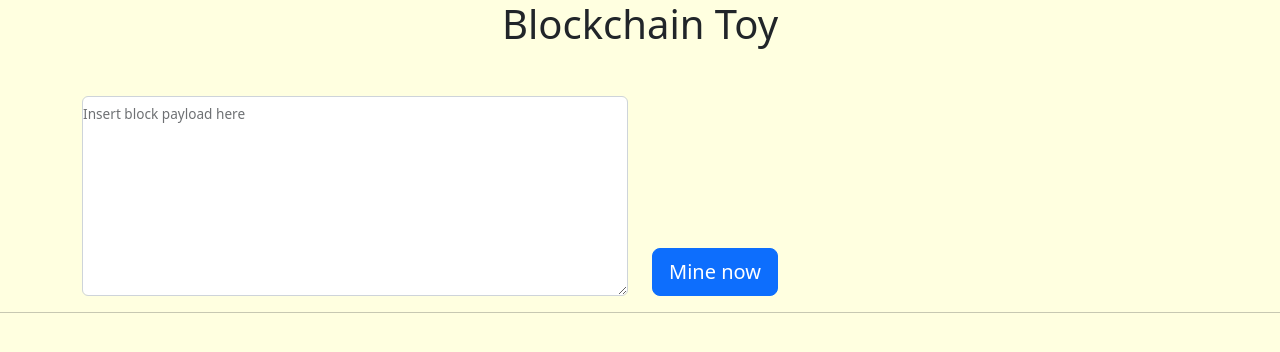
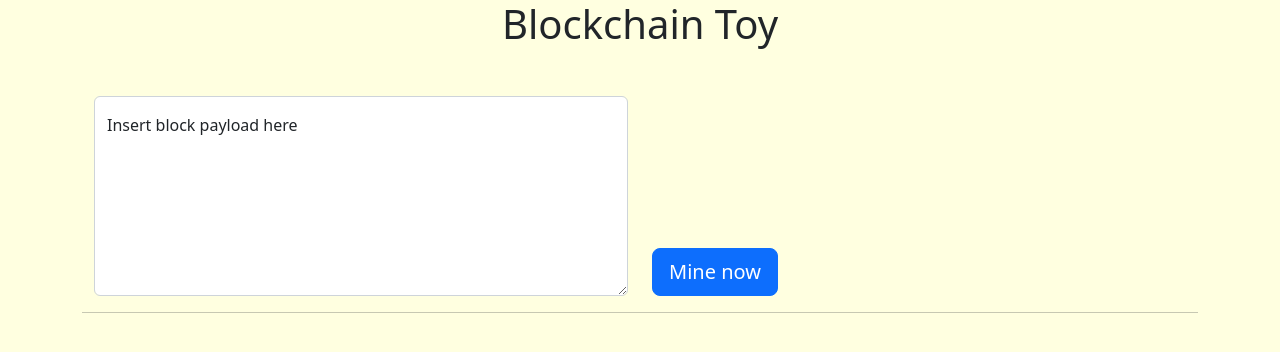
Before and after one commit to MateusDenucci/react-blockchain, a React (Create React App) app: page / in a window 1280 px wide. Shown: the top 352 px of the page. Built offline with nearby package versions, Linux system fonts and the light colour scheme.

Commit message:
Adding more styling

```diff
--- a/src/components/DisplayBlockchain.js
+++ b/src/components/DisplayBlockchain.js
@@ -1,16 +1,24 @@
 function DisplayBlockchain({ blockchain }) {
   const renderedBlockchain = blockchain.map((block) => {
     return (
-      <div key={block.hash} className="card mb-3" style={{ width: "40%" }}>
-        <div className="card-body">
-          <h6 className="card-title">{block.hash}</h6>
-          <h7 className="card-subtitle mb-2 text-muted">{block.nonce}</h7>
-          <p className="card-text">{block.payload}</p>
+      <div className="row justify-content-md-center">
+        <div className="col-md-auto">
+          <div
+            key={block.hash}
+            className="card mb-3 p-1"
+            style={{ width: "40em" }}
+          >
+            <div className="card-body">
+              <h6 className="card-title">{block.hash}</h6>
+              <h7 className="card-subtitle mb-2 text-muted">{block.nonce}</h7>
+              <p className="card-text">{block.payload}</p>
+            </div>
+          </div>
         </div>
       </div>
     );
   });
-  return <div>{renderedBlockchain}</div>;
+  return <div className="">{renderedBlockchain}</div>;
 }
 
 export default DisplayBlockchain;
--- a/src/components/MineForm.js
+++ b/src/components/MineForm.js
@@ -13,14 +13,18 @@ function MineForm({ handleMining }) {
     <div className="container">
       <form onSubmit={handleSubmit}>
         <div className="row justify-content-start">
-          <div className="form-floating col">
+          <div className="col">
+            <div className="form-floating">
               <textarea
                 className="form-control"
                 onChange={(e) => setBlockPayload(e.target.value)}
                 value={blockPayload}
                 style={{ height: "200px", width: "100%" }}
+                placeholder="Insert block payload here"
+                id="blockPayload"
               ></textarea>
-            <label>Insert block payload here</label>
+              <label htmlFor="blockPayload">Insert block payload here</label>
+            </div>
           </div>
           <div className="col align-self-end">
             <button className="btn btn-primary btn-lg">Mine now</button>
--- a/src/pages/MiningPage.js
+++ b/src/pages/MiningPage.js
@@ -28,7 +28,7 @@ function MiningPage() {
   };
 
   return (
-    <div>
+    <div className="container">
       <h1 className="text-center mb-5">Blockchain Toy</h1>
       <MineForm handleMining={handleMining} />
       {isMining && (
```
Lines whose indentation alone changed are shown as unchanged.
